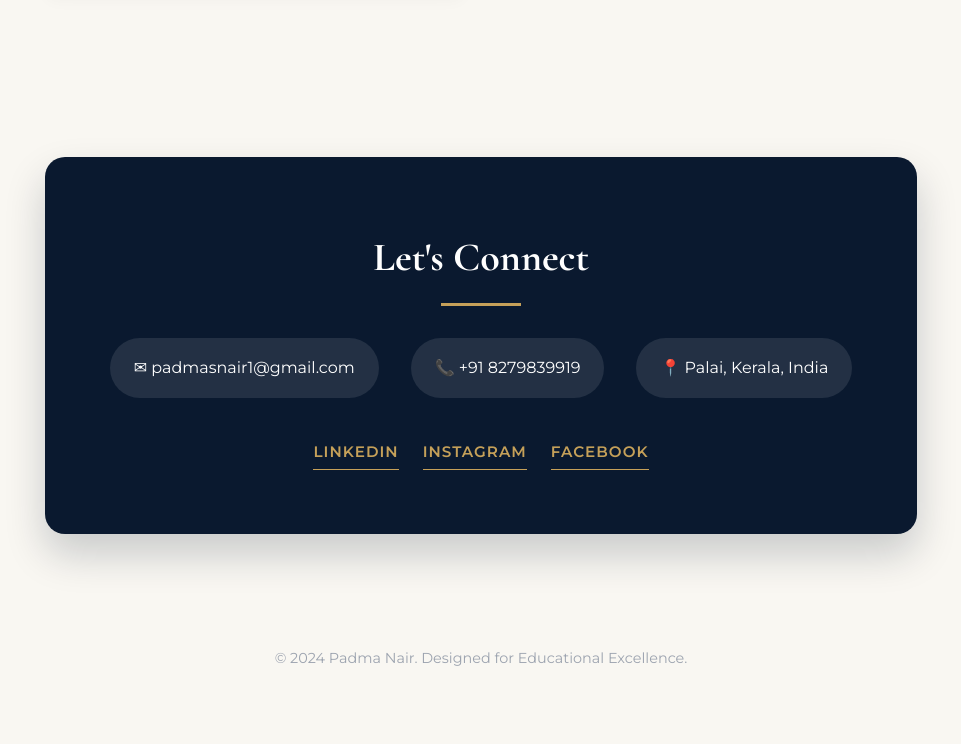
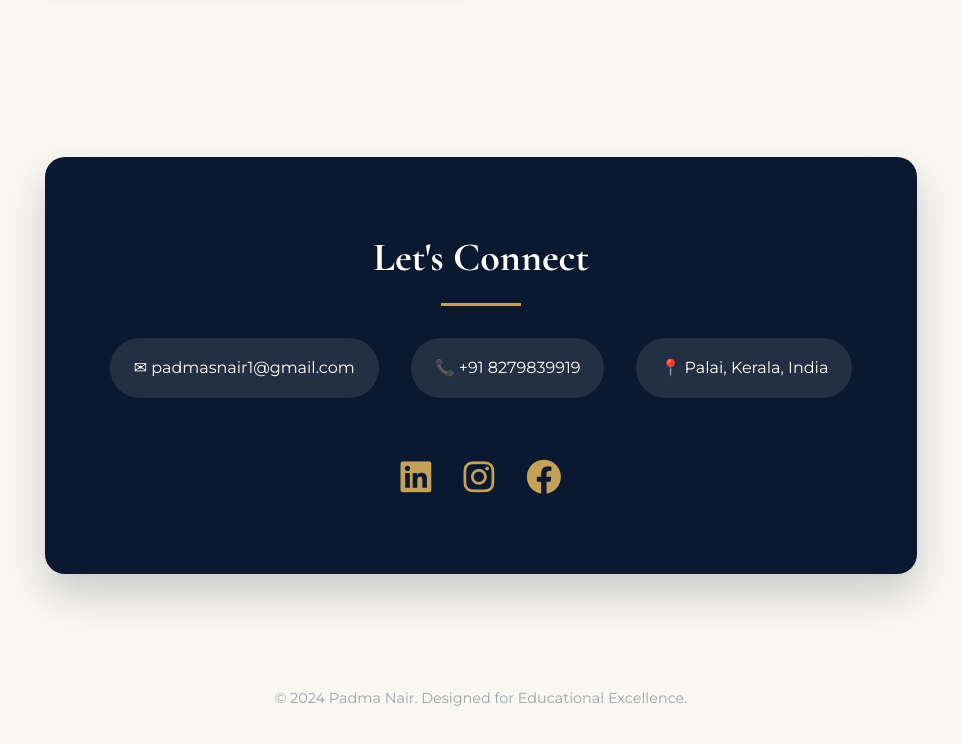
Before and after one commit to padmsanair/portfolio, a plain HTML site: page index.html in a window 1280 px wide. Shown: the part 4517-5261 px from the top of the page, without its empty margins (159-1120 px from the left). Before the commit the page ends 5221 px from the top, so only its background shows below. Drawn offline with nearby package versions, Linux system fonts and the light colour scheme.

Commit message:
Update index.html

```diff
--- a/index.html
+++ b/index.html
@@ -10,6 +10,8 @@
     <link rel="preconnect" href="https://fonts.googleapis.com">
     <link rel="preconnect" href="https://fonts.gstatic.com" crossorigin>
     <link href="https://fonts.googleapis.com/css2?family=Cormorant+Garamond:wght@400;600;700&family=Montserrat:wght@300;400;500;600&display=swap" rel="stylesheet">
+
+    <link rel="stylesheet" href="https://cdnjs.cloudflare.com/ajax/libs/font-awesome/6.4.0/css/all.min.css">
 
     <style>
         /* --- DESIGN THEME --- */
@@ -358,27 +360,22 @@
         }
         .contact-item:hover { background: var(--rich-gold); color: var(--royal-navy); }
 
-        /* Social Links styling */
+        /* Social Icons styling */
         .social-links-container {
             display: flex;
             justify-content: center;
-            gap: 1.5rem;
+            gap: 2rem;
             flex-wrap: wrap;
-            margin-top: 2.5rem;
+            margin-top: 3rem;
         }
         .social-link {
             color: var(--rich-gold);
-            border-bottom: 1px solid var(--rich-gold);
-            padding-bottom: 3px;
-            font-weight: 600;
-            font-size: 0.95rem;
-            text-transform: uppercase;
-            letter-spacing: 1px;
-            transition: 0.3s;
+            font-size: 2.2rem; /* Size of the icons */
+            transition: 0.3s ease;
         }
         .social-link:hover {
             color: var(--white);
-            border-color: var(--white);
+            transform: translateY(-5px); /* Gives a slight bounce effect on hover */
         }
 
         /* --- RESPONSIVE --- */
@@ -401,7 +398,7 @@
             .hero h1 { font-size: 2.5rem; }
             .job-card::before { left: -3.1rem; }
 
-            /* Fix for Core Expertise on mobile - makes them stack neatly */
+            /* Fix for Core Expertise on mobile */
             .skills-grid {
                 display: flex;
                 flex-direction: column;
@@ -564,9 +561,9 @@
             </div>
 
             <div class="social-links-container">
-                <a href="https://linkedin.com/in/padma-nair-6529212b7/" target="_blank" class="social-link">LinkedIn</a>
-                <a href="https://www.instagram.com/padma.nair.ms?igsh=Nm93dmw4Zjd1ZDY2" target="_blank" class="social-link">Instagram</a>
-                <a href="https://www.facebook.com/share/14DZ6U2zyuN/" target="_blank" class="social-link">Facebook</a>
+                <a href="https://linkedin.com/in/padma-nair-6529212b7/" target="_blank" class="social-link" title="LinkedIn"><i class="fa-brands fa-linkedin"></i></a>
+                <a href="https://www.instagram.com/padma.nair.ms?igsh=Nm93dmw4Zjd1ZDY2" target="_blank" class="social-link" title="Instagram"><i class="fa-brands fa-instagram"></i></a>
+                <a href="https://www.facebook.com/share/14DZ6U2zyuN/" target="_blank" class="social-link" title="Facebook"><i class="fa-brands fa-facebook"></i></a>
             </div>
         </div>
     </section>
```
